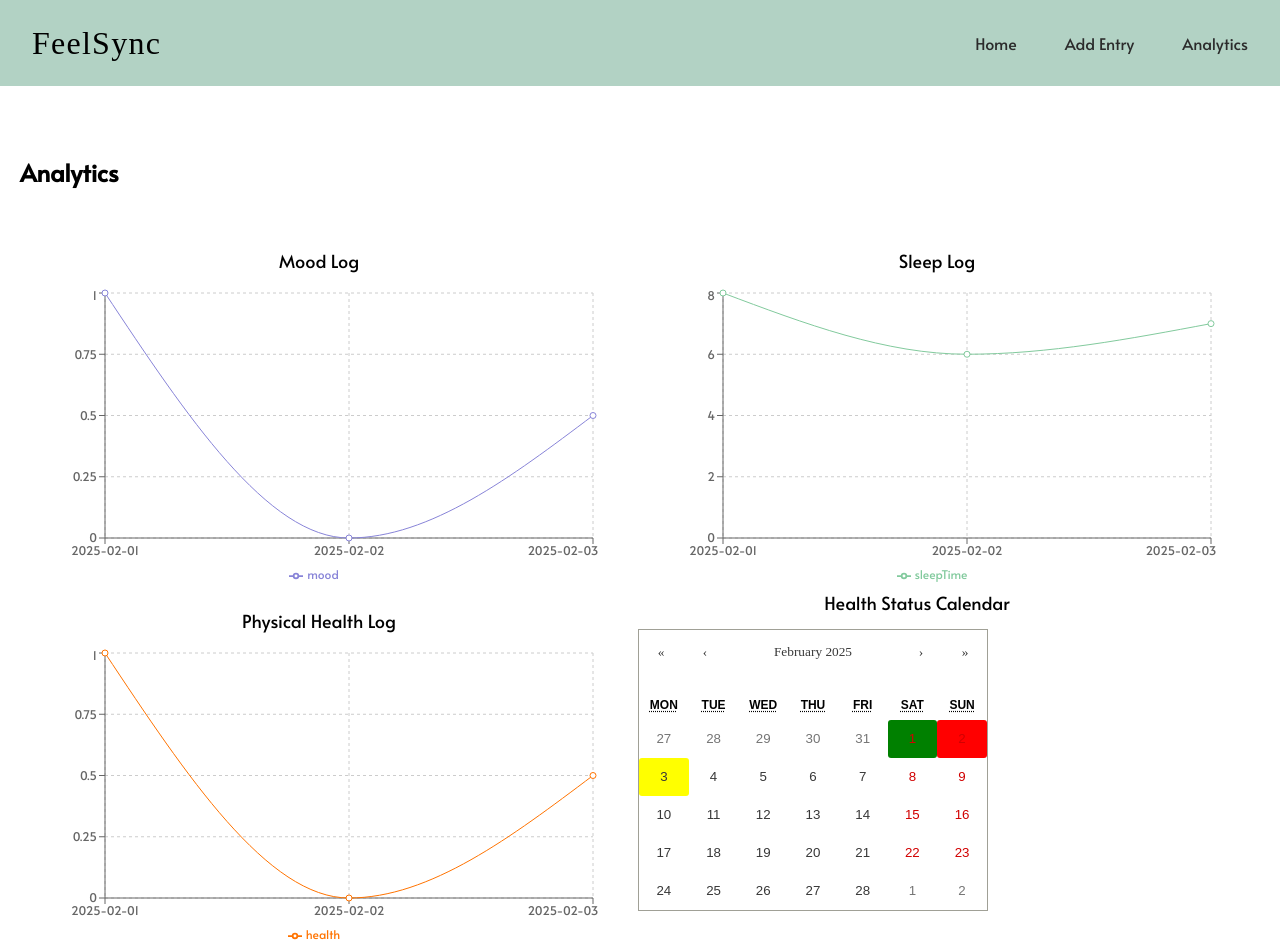
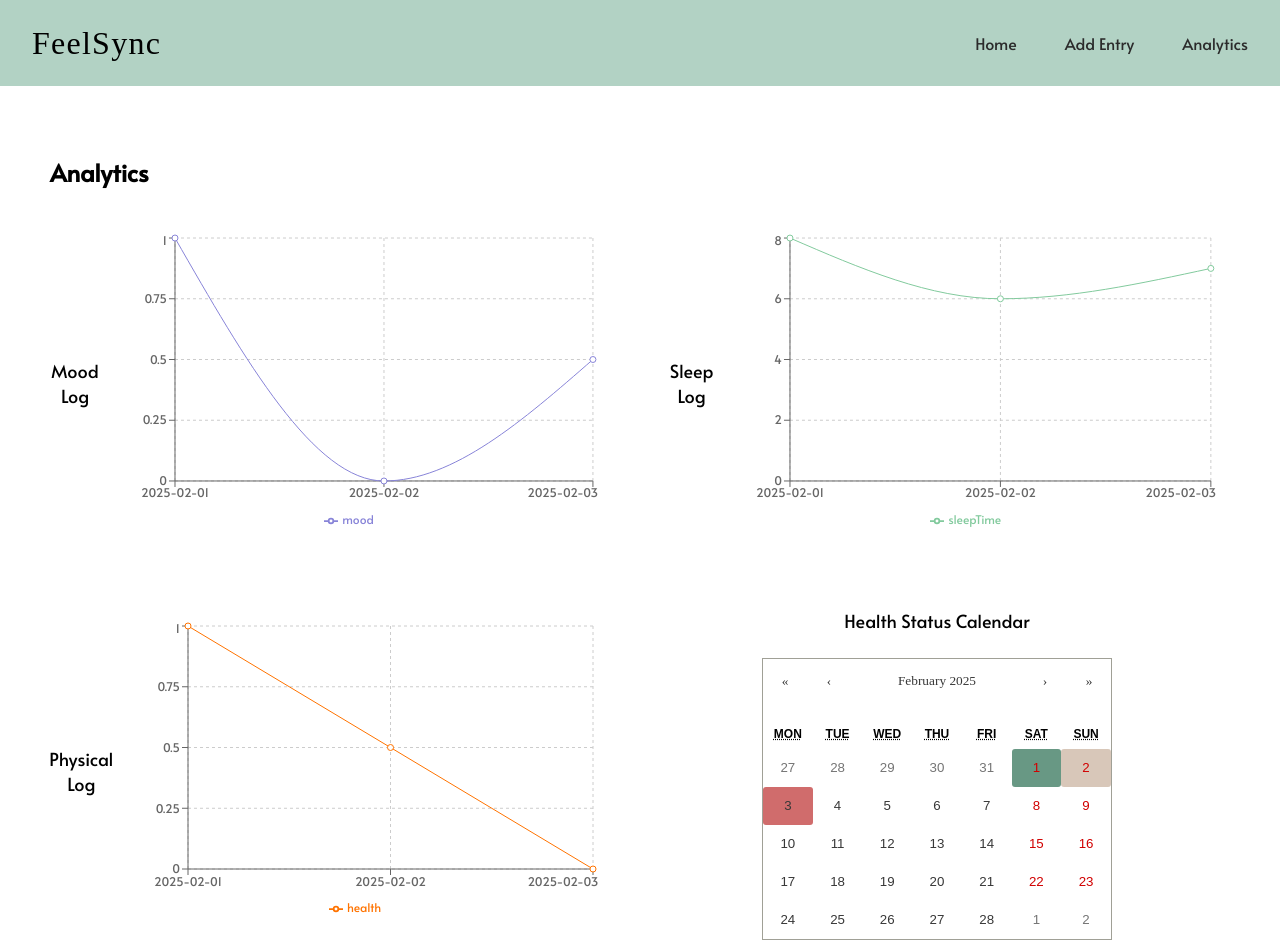
Before and after one commit to jessicalee2005/journal-app, a React (Create React App) app in the folder frontend/: page /analytics in a window 1280 px wide. Shown: the top 952 px of the page. Built offline with nearby package versions, Linux system fonts and the light colour scheme; a web font is replaced by a local one.

Commit message:
analytics and add entry

```diff
--- a/frontend/package.json
+++ b/frontend/package.json
@@ -7,6 +7,7 @@
     "@testing-library/jest-dom": "^6.6.3",
     "@testing-library/react": "^16.2.0",
     "@testing-library/user-event": "^13.5.0",
+    "axios": "^1.7.9",
     "react": "^19.0.0",
     "react-calendar": "^5.1.0",
     "react-dom": "^19.0.0",
--- a/frontend/src/pages/AddEntry.css
+++ b/frontend/src/pages/AddEntry.css
@@ -1,30 +1,41 @@
+.page-container {
+  margin: 60px;
+}
+
 .add-entry {
   display: flex;
-  justify-content: space-between;
-  align-items: center;
-  height: 100vh;
+  justify-content: flex-end; /* Align everything to the right */
+  align-items: flex-end; /* Position items at the bottom */
+  height: 15vh;
   padding: 20px;
+  position: relative;
 }
 
 .chicken-container {
   display: flex;
   align-items: center;
   gap: 10px;
+  position: absolute;
+  top: 50px;
+  left: 30px; /* Position it towards the left */
 }
 
 .chicken-image {
-  width: 300px;
+  width: 400px;
   height: auto;
+  margin: 0;
 }
 
 .text-output-box {
-  padding: 10px;
+  padding: 15px;
+  font-family: alata;
   font-size: 16px;
   border-radius: 5px;
-  border: 1px solid #ccc;
-  width: 200px;
-  background-color: #f0f0f0;
-  margin-left: -60px;
+  border: none;
+  width: 400px;
+  background-color: #e5dfda;
+  margin-left: -50px;
+  text-align: left;
 }
 
 .mic-button {
@@ -39,7 +50,13 @@
   justify-content: center;
   align-items: center;
   transition: transform 0.1s ease;
-  margin-right: 60px;
+  position: absolute;
+  top: 220px;
+  right: 100px;
+}
+
+.mic-button:hover {
+  background-color: #204937;
 }
 
 .mic-button.recording {
@@ -66,3 +83,33 @@ audio {
   font-weight: 100;
   color: #333;
 }
+
+.finish-entry-container {
+  display: flex;
+  justify-content: center;
+  align-items: center;
+  margin-top: 30px;
+  font-family: alata;
+  height: 100vh; /* Ensure it takes up the full viewport height */
+  position: absolute; /* Position it at the center */
+  top: 280%; /* Move it to the middle of the screen vertically */
+  left: 50%; /* Move it to the middle of the screen horizontally */
+  transform: translate(-50%, -50%); /* Adjust to exactly center the button */
+  padding: 20px 50px;
+}
+
+.finish-entry-button {
+  background-color: #467e65;
+  color: white;
+  font-size: 18px;
+  padding: 10px 20px;
+  border-radius: 5px;
+  border: none;
+  cursor: pointer;
+  align-items: center;
+  transition: background-color 0.3s;
+}
+
+.finish-entry-button:hover {
+  background-color: #204937;
+}
--- a/frontend/src/pages/AddEntry.js
+++ b/frontend/src/pages/AddEntry.js
@@ -3,8 +3,13 @@ import React from "react";
 import "./AddEntry.css";
 import mic from "../assets/mic.png";
 import chicken from "../assets/chicken.png";
-import { sendMessageToChatbot, analyzeMood, saveDiaryEntry, getDiaryEntryForDate, transcribeAudio } from '../utils/api';
-
+import {
+  sendMessageToChatbot,
+  analyzeMood,
+  saveDiaryEntry,
+  getDiaryEntryForDate,
+  transcribeAudio,
+} from "../utils/api";
 
 function AddEntry() {
   const [isRecording, setIsRecording] = useState(false);
@@ -27,7 +32,7 @@ function AddEntry() {
   }, []);
 
   const getTodayKey = () => {
-    return new Date().toISOString().split('T')[0];
+    return new Date().toISOString().split("T")[0];
   };
 
   const startRecording = async () => {
@@ -46,7 +51,8 @@ function AddEntry() {
 
     const animate = () => {
       analyser.getByteFrequencyData(dataArray);
-      const average = dataArray.reduce((acc, val) => acc + val, 0) / bufferLength;
+      const average =
+        dataArray.reduce((acc, val) => acc + val, 0) / bufferLength;
       setVolume(average);
       animationRef.current = requestAnimationFrame(animate);
     };
@@ -68,10 +74,16 @@ function AddEntry() {
 
     // Upload audio and transcribe with AssemblyAI
     const userText = await convertAudioToText(audioBlob);
-    const updatedConversation = [...conversation, { sender: "user", text: userText }];
+    const updatedConversation = [
+      ...conversation,
+      { sender: "user", text: userText },
+    ];
     const chatResponse = await sendMessageToChatbot(updatedConversation);
     console.log(chatResponse);
-    const newConversation = [...updatedConversation, { sender: "bot", text: chatResponse }];
+    const newConversation = [
+      ...updatedConversation,
+      { sender: "bot", text: chatResponse },
+    ];
     setConversation(newConversation);
     audioChunksRef.current = [];
   };
@@ -86,12 +98,18 @@ function AddEntry() {
   const finishEntry = async () => {
     const diaryText = await sendMessageToChatbot([
       ...conversation,
-      { sender: "user", text: "Please generate a diary entry based on our conversation" }
+      {
+        sender: "user",
+        text: "Please generate a diary entry based on our conversation",
+      },
     ]);
-    const mood = await analyzeMood(conversation.map(m => m.text).join("\n"));
+    const mood = await analyzeMood(conversation.map((m) => m.text).join("\n"));
     const analysisText = await sendMessageToChatbot([
       ...conversation,
-      { sender: "user", text: "Extract sleep time and physical health information from our conversation" }
+      {
+        sender: "user",
+        text: "Extract sleep time and physical health information from our conversation",
+      },
     ]);
     const { sleepTime, physicalHealth } = parseAnalysis(analysisText);
 
@@ -100,7 +118,7 @@ function AddEntry() {
       diary: diaryText,
       mood,
       sleepTime,
-      physicalHealth
+      physicalHealth,
     };
     console.log(entryData);
 
@@ -131,11 +149,14 @@ function AddEntry() {
     const healthMatch = text.match(/physical health:?\s*([^\n]+)/i);
     return {
       sleepTime: sleepMatch ? parseFloat(sleepMatch[1]) : null,
-      physicalHealth: healthMatch ? healthMatch[1].trim() : null
+      physicalHealth: healthMatch ? healthMatch[1].trim() : null,
     };
   };
 
   return React.createElement(
+    "div",
+    { className: "page-container" },
+    React.createElement(
       "div",
       { className: "add-entry" },
       React.createElement(
@@ -144,14 +165,15 @@ function AddEntry() {
         React.createElement("img", {
           src: chicken,
           alt: "Chicken",
-        className: "chicken-image"
+          className: "chicken-image",
         }),
-      audioUrl && React.createElement(
+        audioUrl &&
+          React.createElement(
             "div",
             { className: "text-output-box" },
             conversation.length > 0
               ? conversation[conversation.length - 1].text
-          : "Start recording to see your conversation"
+              : "thinking..."
           )
       ),
       React.createElement(
@@ -159,178 +181,22 @@ function AddEntry() {
         {
           className: `mic-button ${isRecording ? "recording" : ""}`,
           style: { transform: `scale(${1 + volume / 200})` },
-        onClick: isRecording ? stopRecording : startRecording
+          onClick: isRecording ? stopRecording : startRecording,
         },
         React.createElement("img", { src: mic, alt: "Microphone" })
       ),
-    conversation.length > 0 && React.createElement(
+      conversation.length > 0 &&
+        React.createElement(
+          "div",
+          { className: "finish-entry-container" },
+          React.createElement(
             "button",
-      { onClick: finishEntry },
-      "Finish Entry"
+            { onClick: finishEntry, className: "finish-entry-button" },
+            "finish entry"
+          )
+        )
     )
   );
 }
 
 export default AddEntry;
-
-// function AddEntry() {
-//   const [isRecording, setIsRecording] = useState(false);
-//   const [audioUrl, setAudioUrl] = useState(null);
-//   const [conversation, setConversation] = useState([]);
-//   const mediaRecorderRef = useRef(null);
-//   const audioChunksRef = useRef([]);
-//   const animationRef = useRef(null);
-//   const [volume, setVolume] = useState(0);
-
-//   useEffect(() => {
-//     // Load existing conversation for today on mount
-//     const today = getTodayKey();
-//     const existingEntry = getDiaryEntryForDate(today);
-//     if (existingEntry && existingEntry.conversation) {
-//       setConversation(existingEntry.conversation);
-//     }
-
-//     return () => {
-//       if (animationRef.current) cancelAnimationFrame(animationRef.current);
-//     };
-//   }, []);
-
-//   const getTodayKey = () => {
-//     return new Date().toISOString().split('T')[0]; // Format: YYYY-MM-DD
-//   };
-
-//   const startRecording = async () => {
-//     const stream = await navigator.mediaDevices.getUserMedia({ audio: true });
-//     const mediaRecorder = new MediaRecorder(stream);
-//     mediaRecorderRef.current = mediaRecorder;
-
-//     const audioContext = new AudioContext();
-//     const source = audioContext.createMediaStreamSource(stream);
-//     const analyser = audioContext.createAnalyser();
-//     source.connect(analyser);
-//     analyser.fftSize = 256;
-
-//     const bufferLength = analyser.frequencyBinCount;
-//     const dataArray = new Uint8Array(bufferLength);
-
-//     const animate = () => {
-//       analyser.getByteFrequencyData(dataArray);
-//       const average = dataArray.reduce((acc, val) => acc + val, 0) / bufferLength;
-//       setVolume(average);
-//       animationRef.current = requestAnimationFrame(animate);
-//     };
-//     animate();
-
-//     mediaRecorder.ondataavailable = (event) => {
-//       audioChunksRef.current.push(event.data);
-//     };
-
-//     mediaRecorder.onstop = handleRecordingStop;
-
-//     mediaRecorder.start();
-//     setIsRecording(true);
-//   };
-
-//   const handleRecordingStop = async () => {
-//     const audioBlob = new Blob(audioChunksRef.current, { type: "audio/wav" });
-//     const url = URL.createObjectURL(audioBlob);
-//     setAudioUrl(url);
-
-//     const userText = await convertAudioToText(audioBlob);
-//     const updatedConversation = [...conversation, { sender: "user", text: userText }];
-
-//     const chatResponse = await sendMessageToChatbot(updatedConversation);
-//     const newConversation = [...updatedConversation, { sender: "bot", text: chatResponse }];
-//     setConversation(newConversation);
-//     audioChunksRef.current = [];
-//   };
-
-//   const stopRecording = () => {
-//     mediaRecorderRef.current.stop();
-//     setIsRecording(false);
-//     cancelAnimationFrame(animationRef.current);
-//     setVolume(0);
-//   };
-
-//   const finishEntry = async () => {
-//     // Generate diary
-//     const diaryText = await sendMessageToChatbot([
-//       ...conversation,
-//       { sender: "user", text: "Please generate a diary entry based on our conversation" }
-//     ]);
-
-//     // Analyze mood
-//     const mood = await analyzeMood(conversation.map(m => m.text).join("\n"));
-
-//     // Extract sleep time and physical health
-//     const analysisText = await sendMessageToChatbot([
-//       ...conversation,
-//       { sender: "user", text: "Extract sleep time and physical health information from our conversation" }
-//     ]);
-//     const { sleepTime, physicalHealth } = parseAnalysis(analysisText);
-
-//     const entryData = {
-//       conversation,
-//       diary: diaryText,
-//       mood,
-//       sleepTime,
-//       physicalHealth
-//     };
-
-//     saveDiaryEntry(getTodayKey(), entryData);
-//     setConversation([]);
-//     setAudioUrl(null);
-//   };
-
-//   const convertAudioToText = async (audioBlob) => {
-//     // Placeholder - implement with your speech-to-text API
-//     return "User audio input"; // Replace with actual speech-to-text implementation
-//   };
-
-//   const parseAnalysis = (text) => {
-//     const sleepMatch = text.match(/sleep time:?\s*(\d+\.?\d*)/i);
-//     const healthMatch = text.match(/physical health:?\s*([^\n]+)/i);
-
-//     return {
-//       sleepTime: sleepMatch ? parseFloat(sleepMatch[1]) : null,
-//       physicalHealth: healthMatch ? healthMatch[1].trim() : null
-//     };
-//   };
-
-//   return React.createElement(
-//     "div",
-//     { className: "add-entry" },
-//     React.createElement(
-//       "div",
-//       { className: "chicken-container" },
-//       React.createElement("img", {
-//         src: chicken,
-//         alt: "Chicken",
-//         className: "chicken-image"
-//       }),
-//       audioUrl && React.createElement(
-//         "div",
-//         { className: "text-output-box" },
-//         conversation.length > 0
-//           ? conversation[conversation.length - 1].text
-//           : "Start recording to see your conversation"
-//       )
-//     ),
-//     React.createElement(
-//       "button",
-//       {
-//         className: `mic-button ${isRecording ? "recording" : ""}`,
-//         style: { transform: `scale(${1 + volume / 200})` },
-//         onClick: isRecording ? stopRecording : startRecording
-//       },
-//       React.createElement("img", { src: mic, alt: "Microphone" })
-//     ),
-//     conversation.length > 0 && React.createElement(
-//       "button",
-//       { onClick: finishEntry },
-//       "Finish Entry"
-//     )
-//   );
-// }
-
-// export default AddEntry;
--- a/frontend/src/pages/Analytics.css
+++ b/frontend/src/pages/Analytics.css
@@ -31,20 +31,20 @@
   font-size: 1.5rem;
   margin-bottom: 1.5rem;
   font-family: Alata;
-  margin-left: px;
+  margin-left: 30px;
   margin-top: 50px;
 }
 
 .green {
-  background-color: green;
+  background-color: #689884;
 }
 
 .red {
-  background-color: red;
+  background-color: #d06c6c;
 }
 
 .yellow {
-  background-color: yellow;
+  background-color: #d8c7b9;
 }
 
 .gray {
@@ -57,3 +57,35 @@
   font-size: 18px;
   text-align: center;
 }
+
+/* Updated .calendar-container */
+.calendar-container {
+  width: 45%;
+  display: flex;
+  justify-content: center; /* Centers the content horizontally */
+  align-items: center; /* Centers the content vertically */
+  flex-direction: column; /* Ensures items inside are stacked vertically */
+  padding: 20px; /* Optional: You can add padding if needed */
+}
+
+/* You can keep the existing styles for the calendar-chart as it already has padding and looks fine */
+.calendar-chart {
+  padding: 10px;
+  background-color: #ffffff;
+  border-radius: 8px;
+  box-shadow: none;
+  /* align-items: center; This line can be removed since flexbox will handle centering now */
+}
+
+/* Optional: If you want to ensure the calendar-container is a bit more flexible */
+.chart-container {
+  width: 45%;
+  height: 300px;
+  margin: 20px;
+  font-family: alata;
+  font-size: 12px;
+  font-weight: 100;
+  display: flex;
+  justify-content: center; /* Centers content horizontally */
+  align-items: center; /* Centers content vertically */
+}
--- a/frontend/src/pages/Analytics.js
+++ b/frontend/src/pages/Analytics.js
@@ -16,8 +16,8 @@ import "./Analytics.css";
 // Sample data
 const entryData = [
   { time: "2025-02-01", mood: "high", sleepTime: 8, physicalHealth: "good" },
-  { time: "2025-02-02", mood: "low", sleepTime: 6, physicalHealth: "bad" },
-  { time: "2025-02-03", mood: "mid", sleepTime: 7, physicalHealth: "mid" },
+  { time: "2025-02-02", mood: "low", sleepTime: 6, physicalHealth: "mid" },
+  { time: "2025-02-03", mood: "mid", sleepTime: 7, physicalHealth: "bad" },
 ];
 
 const Analytics = () => {
@@ -62,7 +62,6 @@ const Analytics = () => {
       if (entry.healthStatus === "mid") return "yellow";
     }
 
-    // Default fallback
     return "gray";
   };
 
@@ -104,7 +103,7 @@ const Analytics = () => {
 
         {/* Chart 3: Physical Health Over Time */}
         <div className="chart-container">
-          <h2 className="chart-title">Physical Health Log</h2>
+          <h2 className="chart-title">Physical Log</h2>
           <ResponsiveContainer width="100%" height="100%">
             <LineChart data={healthData}>
               <CartesianGrid strokeDasharray="3 3" />
@@ -120,7 +119,9 @@ const Analytics = () => {
         {/* Chart 4: Health Status Calendar */}
         <div className="calendar-container">
           <h2 className="chart-title">Health Status Calendar</h2>
-          <Calendar tileClassName={({ date }) => renderHealthClass(date)} />
+          <div className="calendar-chart">
+            <Calendar tileClassName={({ date }) => renderHealthClass(date)} />
+          </div>
         </div>
       </div>
     </div>
```
Also changed, not shown: 2 other files (tests, documents, lock files or other folders). Lines whose indentation alone changed are shown as unchanged.
